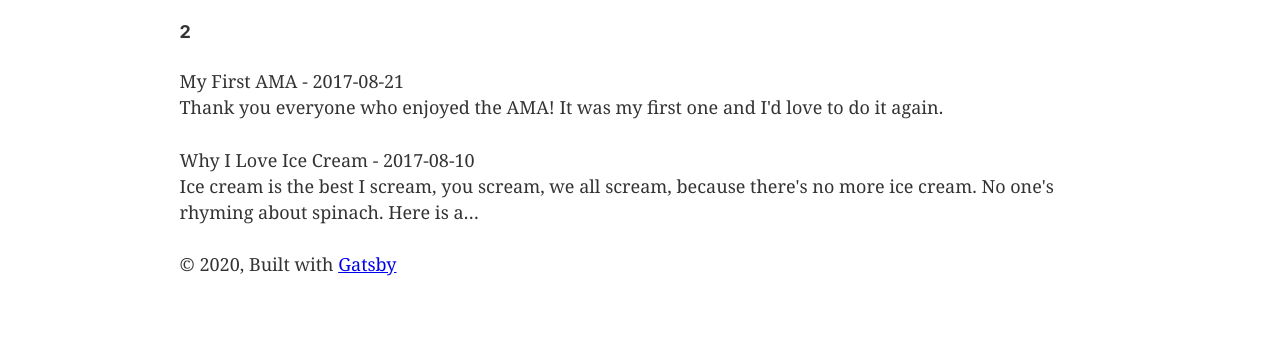
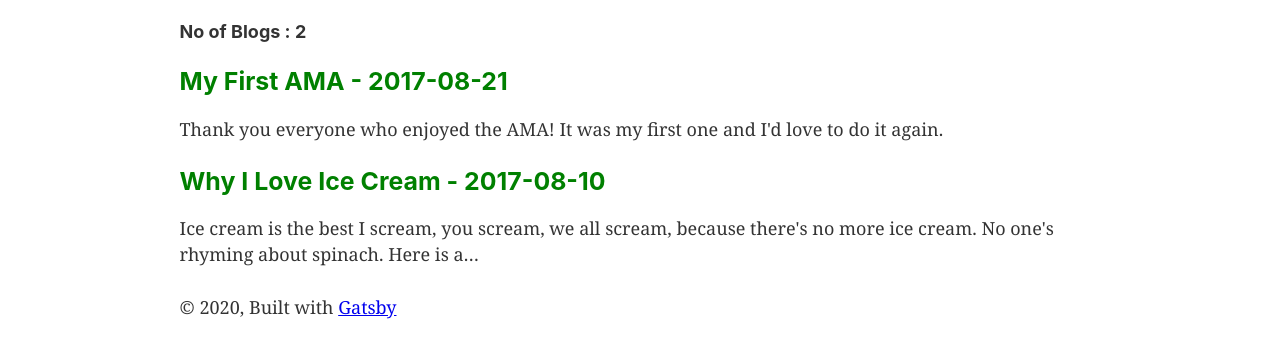
Before and after one commit to Vishnu-Prabhakaran/react-gatsby-blog, a Gatsby site in the folder gatsby-blog/: page / in a window 1280 px wide. Shown: the part 171-528 px from the top of the page. Built offline with nearby package versions, Linux system fonts and the light colour scheme; Gatsby itself is replaced by a stand-in of ours.

Commit message:
Styling and adding slug link to the home page

```diff
--- a/gatsby-blog/gatsby-config.js
+++ b/gatsby-blog/gatsby-config.js
@@ -22,6 +22,7 @@ module.exports = {
     },
     `gatsby-transformer-remark`,
     `gatsby-transformer-sharp`,
+    `gatsby-plugin-styled-components`,
     `gatsby-plugin-sharp`,
     {
       resolve: `gatsby-plugin-manifest`,
--- a/gatsby-blog/package.json
+++ b/gatsby-blog/package.json
@@ -5,19 +5,22 @@
   "version": "0.1.0",
   "author": "Kyle Mathews <mathews.kyle@gmail.com>",
   "dependencies": {
+    "babel-plugin-styled-components": "^1.10.7",
     "gatsby": "^2.19.7",
     "gatsby-image": "^2.2.39",
     "gatsby-plugin-manifest": "^2.2.39",
     "gatsby-plugin-offline": "^3.0.32",
     "gatsby-plugin-react-helmet": "^3.1.21",
     "gatsby-plugin-sharp": "^2.4.3",
+    "gatsby-plugin-styled-components": "^3.1.19",
     "gatsby-source-filesystem": "^2.1.46",
     "gatsby-transformer-remark": "^2.6.53",
     "gatsby-transformer-sharp": "^2.3.13",
     "prop-types": "^15.7.2",
     "react": "^16.12.0",
     "react-dom": "^16.12.0",
-    "react-helmet": "^5.2.1"
+    "react-helmet": "^5.2.1",
+    "styled-components": "^5.0.1"
   },
   "devDependencies": {
     "prettier": "^1.19.1"
--- a/gatsby-blog/src/pages/index.js
+++ b/gatsby-blog/src/pages/index.js
@@ -1,9 +1,17 @@
 import React from "react"
-import { graphql } from "gatsby"
+import { graphql, Link } from "gatsby"
 
 import Layout from "../components/layout"
 import SEO from "../components/seo"
+import styled from "styled-components"
 
+const BlogLink = styled(Link)`
+  text-decoration: none;
+`
+const BlogTitle = styled.h3`
+  margin-bottom: 20px;
+  color: green;
+`
 export default ({ data }) => {
   console.log(data)
   return (
@@ -11,12 +19,14 @@ export default ({ data }) => {
       <SEO title="Home" />
       <div>
         <h1> Vishnu's Thoughts</h1>
-        <h4> {data.allMarkdownRemark.totalCount}</h4>
+        <h4> No of Blogs : {data.allMarkdownRemark.totalCount}</h4>
         {data.allMarkdownRemark.edges.map(({ node }) => (
           <div key={node.id}>
-            <span>
-              {node.frontmatter.title} - {node.frontmatter.date}
-            </span>
+            <BlogLink to={node.fields.slug}>
+              <BlogTitle>
+                {node.frontmatter.title} - {node.frontmatter.date}
+              </BlogTitle>
+            </BlogLink>
             <p>{node.excerpt}</p>
           </div>
         ))}
```
Also changed, not shown: README.md, 1 other file.
